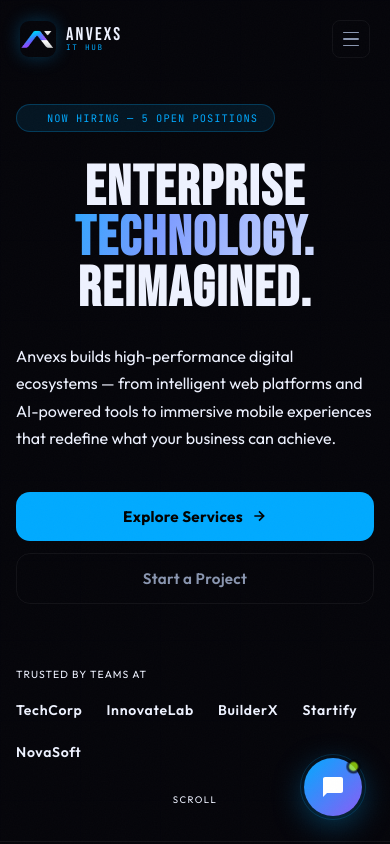
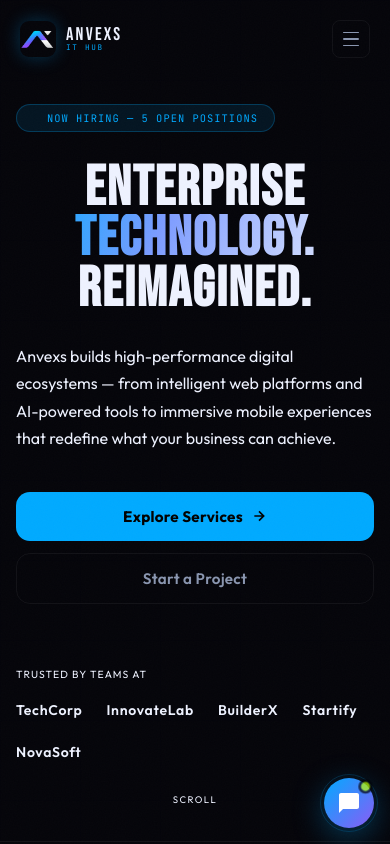
Before and after one commit to shubhz6599/anvexs, an Angular app: page / in a window 390 px wide. Shown: the top 844 px of the page. Built offline with nearby package versions, Linux system fonts and the light colour scheme.

Commit message:
Claude Fix

```diff
--- a/src/app/shared/components/chatbot/chatbot.scss
+++ b/src/app/shared/components/chatbot/chatbot.scss
@@ -17,18 +17,14 @@
   display: grid;
   place-items: center;
   color: #fff;
-
-  /* gradient matching the logo */
   background: linear-gradient(135deg, #0af 0%, #8b5cf6 100%);
   box-shadow:
     0 0 0 0 rgba(0, 170, 255, .5),
     0 8px 32px rgba(0, 170, 255, .35);
-
   transition:
     transform .3s cubic-bezier(.34, 1.56, .64, 1),
     box-shadow .3s;
 
-  /* outer ring */
   &::before {
     content: '';
     position: absolute;
@@ -44,26 +40,16 @@
       0 0 0 0 rgba(0, 170, 255, .3),
       0 12px 40px rgba(139, 92, 246, .5);
   }
+}
 
-  @media (max-width: 480px) {
-
-    .chatbot__fab {
-      position: fixed;
-      right: 16px;
-      bottom: max(16px, env(safe-area-inset-bottom));
-      z-index: 99999;
-    }
-
-    .chatbot__window {
-      position: fixed;
-      right: 8px;
-      left: 8px;
-      bottom: 80px;
-      top: auto;
-      width: auto;
-      max-height: 70vh;
-      z-index: 99998;
-    }
+/* ✅ Media query OUTSIDE the selector */
+@media (max-width: 480px) {
+  .chatbot__fab {
+    right: 16px;
+    bottom: max(16px, env(safe-area-inset-bottom));
+    width: 50px;
+    height: 50px;
+    z-index: 99999;
   }
 }
 
```
